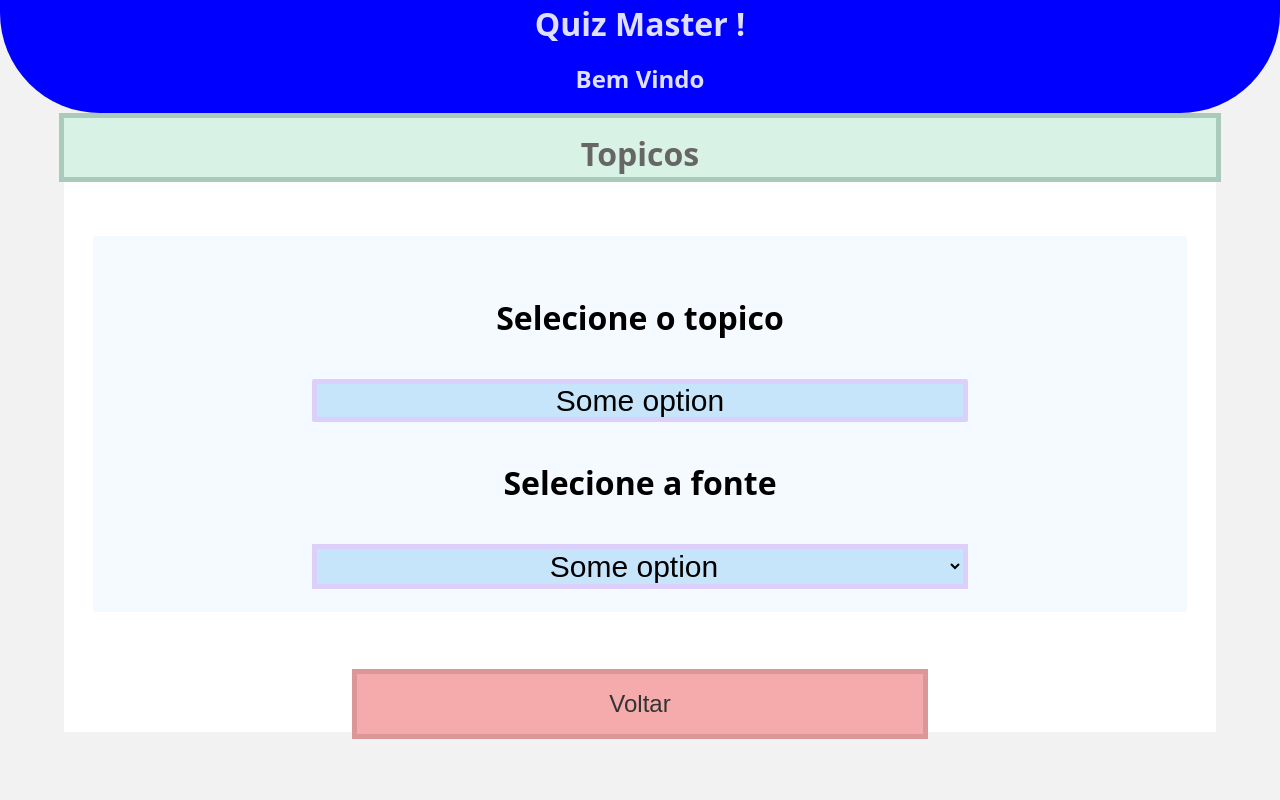
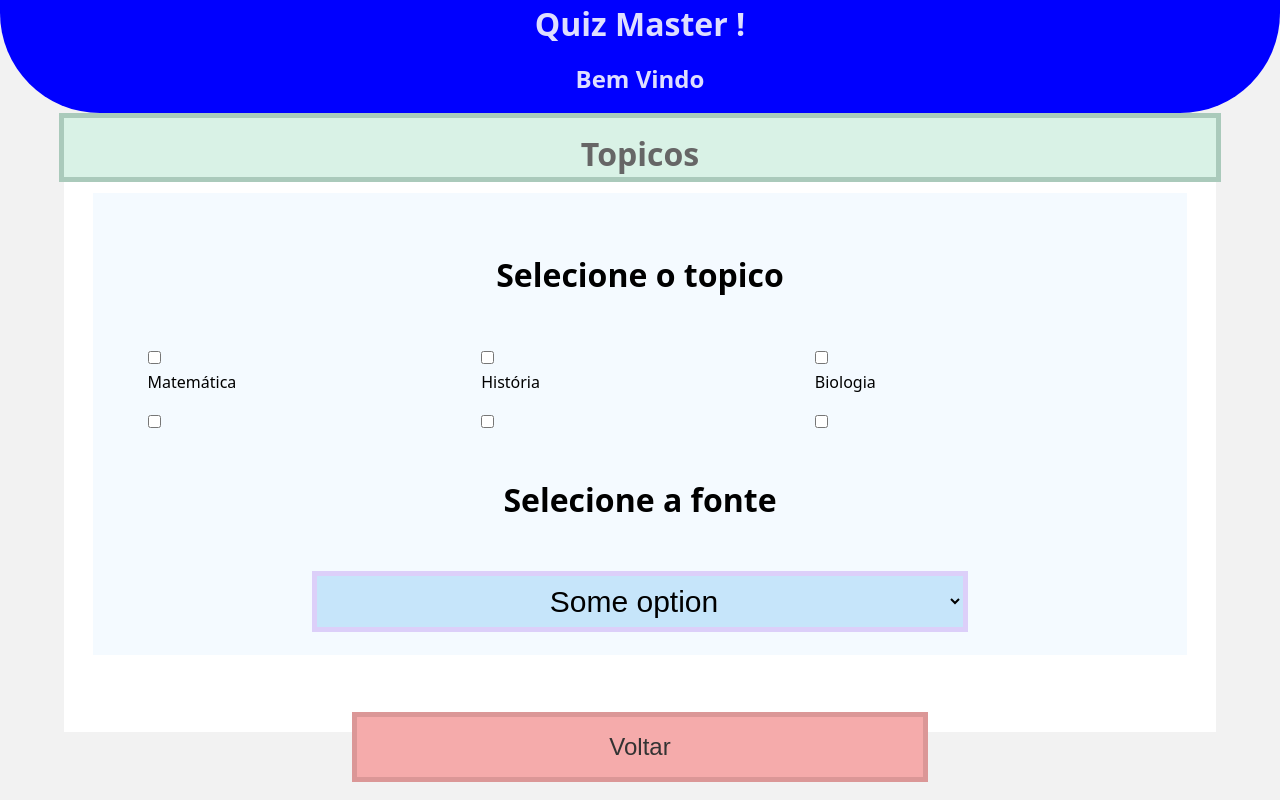
Before and after one commit to MuriloCarvG12/QuizMaster, a React (Vite) app: page /QuestionScreen in a window 1280 px wide. Both pictures are taken after a click on the button "Tópicos". Shown: the top 800 px of the page. Built offline with nearby package versions, Linux system fonts and the light colour scheme.

Commit message:
feature: atualiza o display de escolha para grid mais intuitiva

```diff
--- a/src/components/Page_Question_Screen.tsx
+++ b/src/components/Page_Question_Screen.tsx
@@ -1,3 +1,4 @@
+import { useState } from "react";
 import App_Button from "./App_Button";
 
 type ControlMenuProps = {
@@ -45,6 +46,11 @@ interface topics_screen_interface
     set_current_option: (option: number) => void
 }
 
+const topics = ["Matemática", "História", "Biologia","Matemática", "História", "Biologia","Matemática", "História", "Biologia","Matemática", "História", "Biologia"];
+
+
+
+
 
 export function Topics_screen({handle_picked_question_topics, handle_picked_question_source, set_current_option}:topics_screen_interface)
 {
@@ -61,10 +67,20 @@ export function Topics_screen({handle_picked_question_topics, handle_picked_ques
                                 <div id="HOME-Questions" className="question_screen_body" style={{flexDirection:"column"}}>
                                     <div className="question_screen_body" style={{backgroundColor:"#F4FAFF",width:"95%",height:"100%", flexDirection:"column"}}>
                                         <h1 style={{color:"black"}}> Selecione o topico </h1>
-                                        <select onChange={handle_picked_question_topics} multiple={true} className="question_screen_selection_box">
-                                            <option value="someOption">Some option</option>
-                                            <option value="otherOption">Other option</option>
-                                        </select>
+
+                                        <div className="question_screen_selection_grid">
+                                            {topics.map(topic => (
+                                            <label key={topic} style={{ display: 'block', width:"5%", height:"2%", color:"black"}}>
+                                                <input
+                                                type="checkbox"
+                                                value={topic}
+
+                                                />
+                                                {topic}
+                                            </label>
+                                        ))}
+                                        </div>
+
                                         <h1 style={{color:"black"}}> Selecione a fonte </h1>
                                         <select onChange={handle_picked_question_source} className="question_screen_selection_box" >
                                             <option value="someOption" >Some option</option>
--- a/src/index.css
+++ b/src/index.css
@@ -190,3 +190,13 @@
   cursor: pointer;
   text-align: center;
 }
+
+.question_screen_selection_grid
+{
+  display: grid;
+  grid-template-columns: repeat(3, 3fr);
+  gap: 16px;
+  height: 60%;
+  width: 90%;
+  overflow-y: auto ;
+}
```
